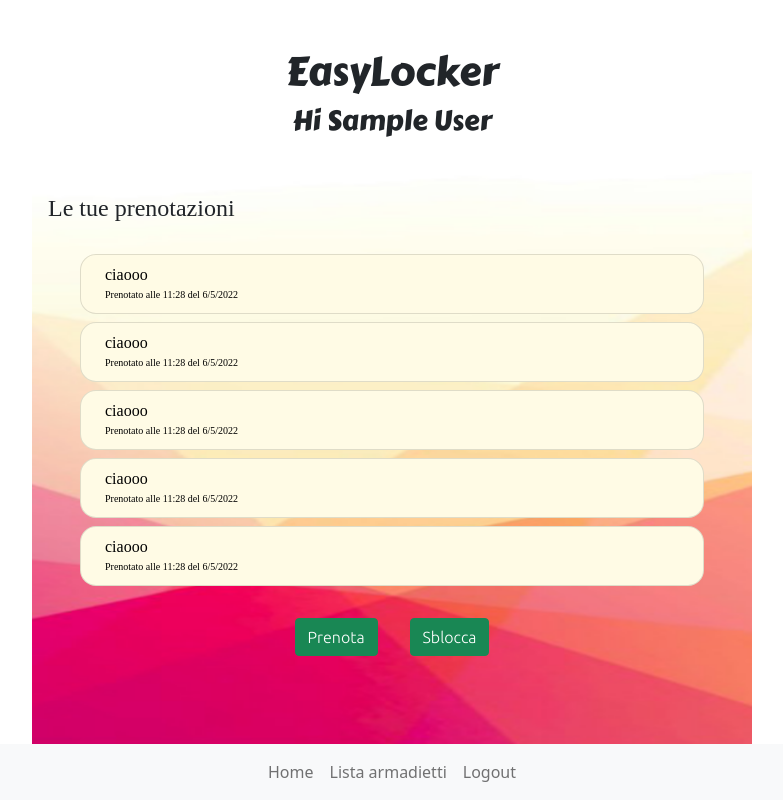
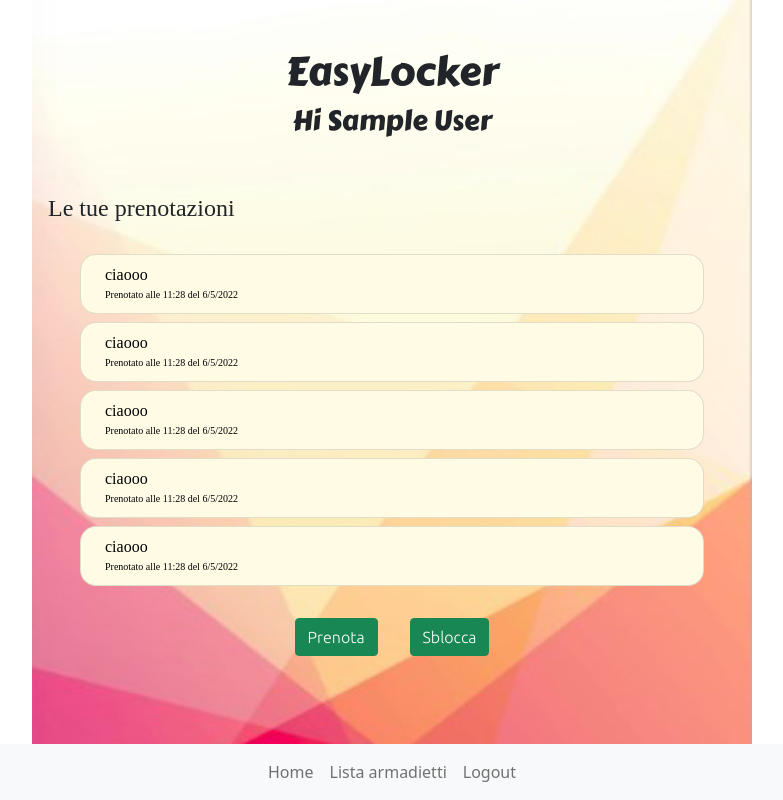
Before and after one commit to EasyLocker/web, a Vue app: page / in a window 1280 px wide. Shown: the whole page, without its empty margins (248-1031 px from the left). Built offline with nearby package versions, Linux system fonts and the light colour scheme; sample sign-in values are in the browser's storage; a web font is replaced by a local one.

Commit message:
Fix background issues

```diff
--- a/src/components/ViewLayout.vue
+++ b/src/components/ViewLayout.vue
@@ -1,5 +1,5 @@
 <template>
-  <div class="w-100 bg-easylocker overflow-hidden" :style="`background: url(${background}) fixed center no-repeat; background-size: 1000px 700px;`">
+  <div class="w-100 bg-easylocker overflow-hidden" :style="`background-image: url(${background})`">
 
     <div class="title-font p-5 text-center">
       <h1>EasyLocker</h1>
@@ -50,6 +50,7 @@ export default defineComponent({
 <style scoped>
 .bg-easylocker {
   height: 100vh;
-
+  background-size: cover;
+  background-position: center;
 }
 </style>
```
